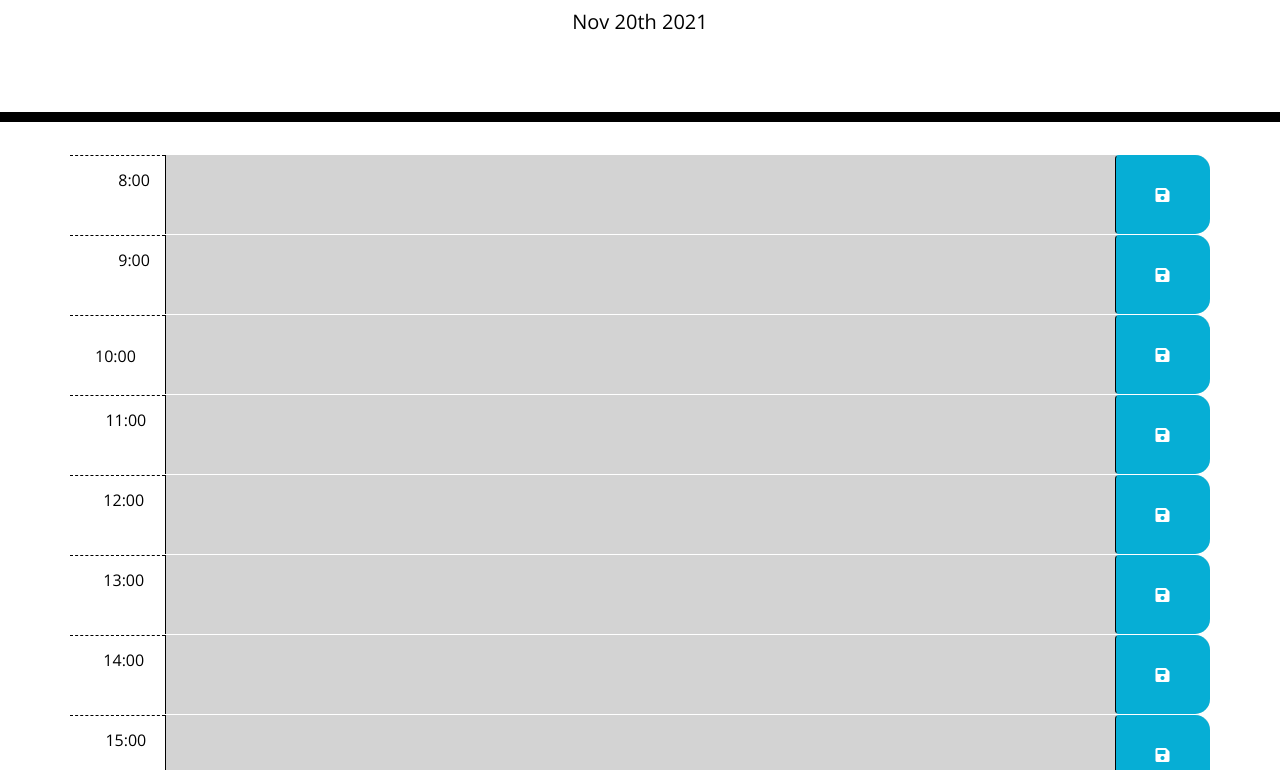
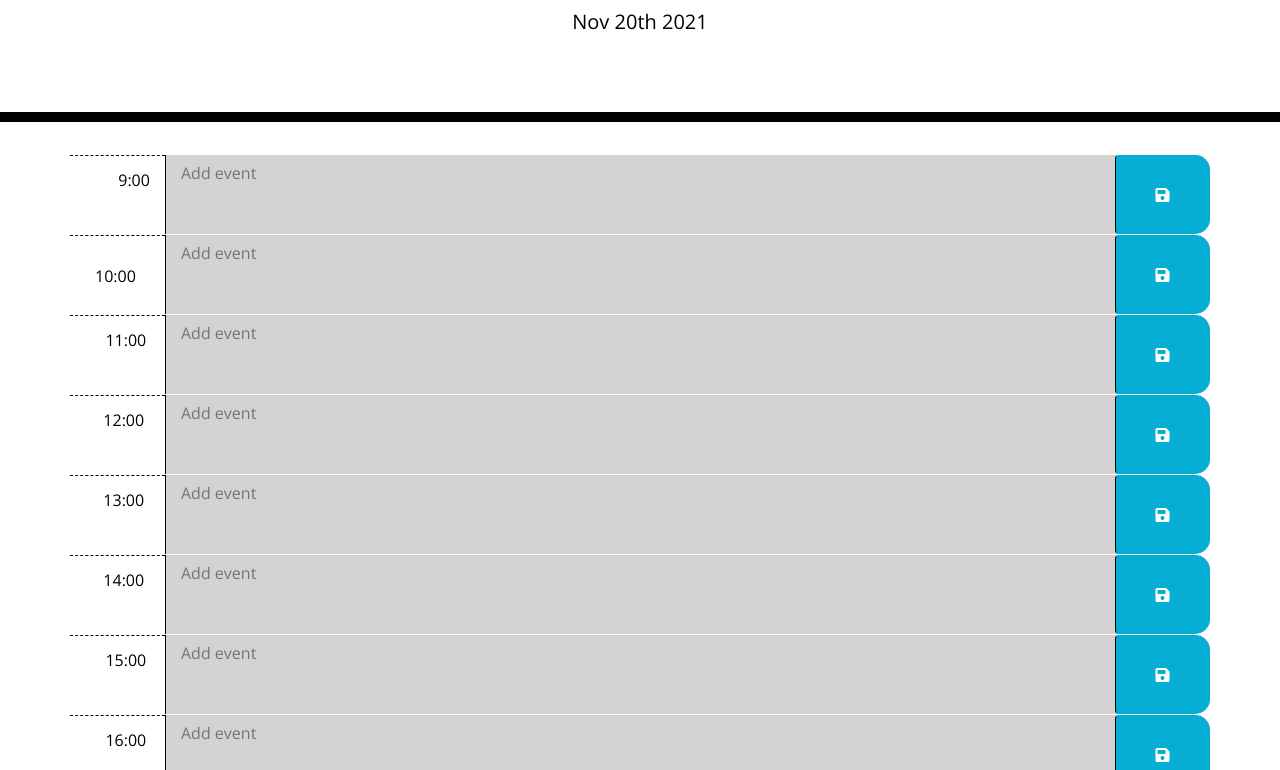
Before and after one commit to chamibia/scheduler, a plain HTML site: page index.html in a window 1280 px wide. Shown: the part 182-952 px from the top of the page. Drawn offline with nearby package versions, Linux system fonts and the light colour scheme.

Commit message:
figuring out local storage

```diff
--- a/index.html
+++ b/index.html
@@ -9,7 +9,7 @@
         integrity="sha384-50oBUHEmvpQ+1lW4y57PTFmhCaXp0ML5d60M1M7uH2+nqUivzIebhndOJK28anvf" crossorigin="anonymous"/>
     <link href="https://fonts.googleapis.com/css?family=Open+Sans&display=swap" rel="stylesheet"/>
     <link rel="stylesheet" href="style.css" />
-    <title>Work Day Scheduler</title>
+    <title>Work Day Scheduler - Challenge 5: Third-Party APIs</title>
   </head>
 
   <body>
@@ -24,20 +24,11 @@
     <div class="container">
 
       <!-- Timeblocks go here -->
-      <div id="hour8" class="row time-block">
-        <div class="col-md-1 hour">
-        8:00
-        </div>
-        <textarea class="col-md-10 description">
-        </textarea>
-        <button class="btn saveBtn col-md-1"><i class="fas fa-save"></i></button>
-    </div>
-
     <div id="hour9" class="row time-block">
       <div class="col-md-1 hour">
         9:00
       </div>
-      <textarea class="col-md-10 description">
+      <textarea class="col-md-10 description" placeholder="Add event">
       </textarea>
       <button class="btn saveBtn col-md-1"><i class="fas fa-save"></i></button>
   </div>
@@ -45,7 +36,7 @@
     <div class="col-md-1 hour">
       10:00
     </div>
-    <textarea class="col-md-10 description">
+    <textarea class="col-md-10 description" placeholder="Add event">
     </textarea>
     <button class="btn saveBtn col-md-1"><i class="fas fa-save"></i></button>
 </div>
@@ -54,7 +45,7 @@
   <div class="col-md-1 hour">
     11:00
   </div>
-  <textarea class="col-md-10 description">
+  <textarea class="col-md-10 description" placeholder="Add event">
   </textarea>
   <button class="btn saveBtn col-md-1"><i class="fas fa-save"></i></button>
 </div>
@@ -63,7 +54,7 @@
   <div class="col-md-1 hour">
     12:00
   </div>
-  <textarea class="col-md-10 description">
+  <textarea class="col-md-10 description" placeholder="Add event">
   </textarea>
   <button class="btn saveBtn col-md-1"><i class="fas fa-save"></i></button>
 </div>
@@ -72,7 +63,7 @@
   <div class="col-md-1 hour">
     13:00
   </div>
-  <textarea class="col-md-10 description">
+  <textarea class="col-md-10 description" placeholder="Add event">
   </textarea>
   <button class="btn saveBtn col-md-1"><i class="fas fa-save"></i></button>
 </div>
@@ -81,7 +72,7 @@
   <div class="col-md-1 hour">
     14:00
   </div>
-  <textarea class="col-md-10 description">
+  <textarea class="col-md-10 description" placeholder="Add event">
   </textarea>
   <button class="btn saveBtn col-md-1"><i class="fas fa-save"></i></button>
 </div>
@@ -90,7 +81,7 @@
   <div class="col-md-1 hour">
     15:00
   </div>
-  <textarea class="col-md-10 description">
+  <textarea class="col-md-10 description" placeholder="Add event">
   </textarea>
   <button class="btn saveBtn col-md-1"><i class="fas fa-save"></i></button>
 </div>
@@ -99,7 +90,7 @@
   <div class="col-md-1 hour">
     16:00
   </div>
-  <textarea class="col-md-10 description">
+  <textarea class="col-md-10 description" placeholder="Add event">
   </textarea>
   <button class="btn saveBtn col-md-1"><i class="fas fa-save"></i></button>
 </div>
@@ -108,12 +99,13 @@
   <div class="col-md-1 hour">
     17:00
   </div>
-  <textarea class="col-md-10 description">
+  <textarea class="col-md-10 description" placeholder="Add event">
   </textarea>
   <button class="btn saveBtn col-md-1"><i class="fas fa-save"></i></button>
 </div>
+    </div>
+    <script src="https://code.jquery.com/jquery-3.4.1.min.js"></script>
   <script src="https://cdnjs.cloudflare.com/ajax/libs/moment.js/2.24.0/moment.min.js"></script>
-  <script src="https://code.jquery.com/jquery-3.4.1.min.js"></script>
     <script src ="script.js"></script>
   </body>
 </html>
--- a/script.js
+++ b/script.js
@@ -5,12 +5,13 @@ $("#currentDay").html(todayDate);
 
 $(document).ready(function() {
     //saveBtn click listener for
-    $(".saveBtn").on("click", function () {
+    $(".saveBtn").on("click", function (event) {
+        //define time and description variables
         var text = $(this).siblings("description").val();
         var time = $(this).parent().attr("id");
 
         //save to local storage
-        localStorage.setItem(time,text);
+        localStorage.setItem(text, time);
 
     })
     function timeTracker () {
@@ -25,13 +26,11 @@ $(document).ready(function() {
             $(this).removeClass("future");
             $(this).removeClass("present");
             $(this).addClass("past");
-        }
-        else if (blockTime === timeNow) {
+        } else if (blockTime === timeNow) {
             $(this).removeClass("past");
             $(this).removeClass("future");
             $(this).addClass("present");
-        }
-        else {
+        } else {
             $(this).removeClass("present");
             $(this).removeClass("past");
             $(this).addClass("future");
```
